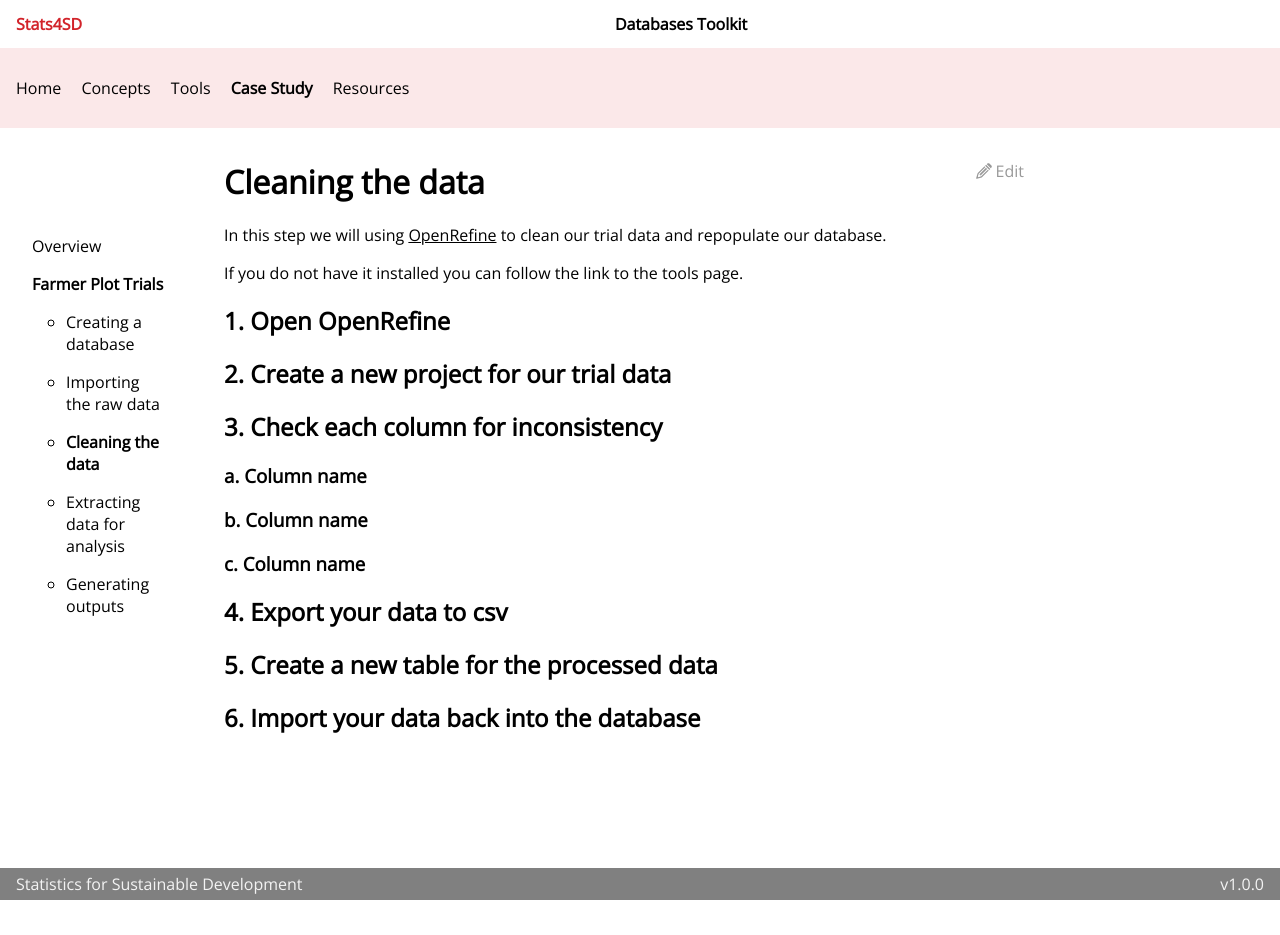
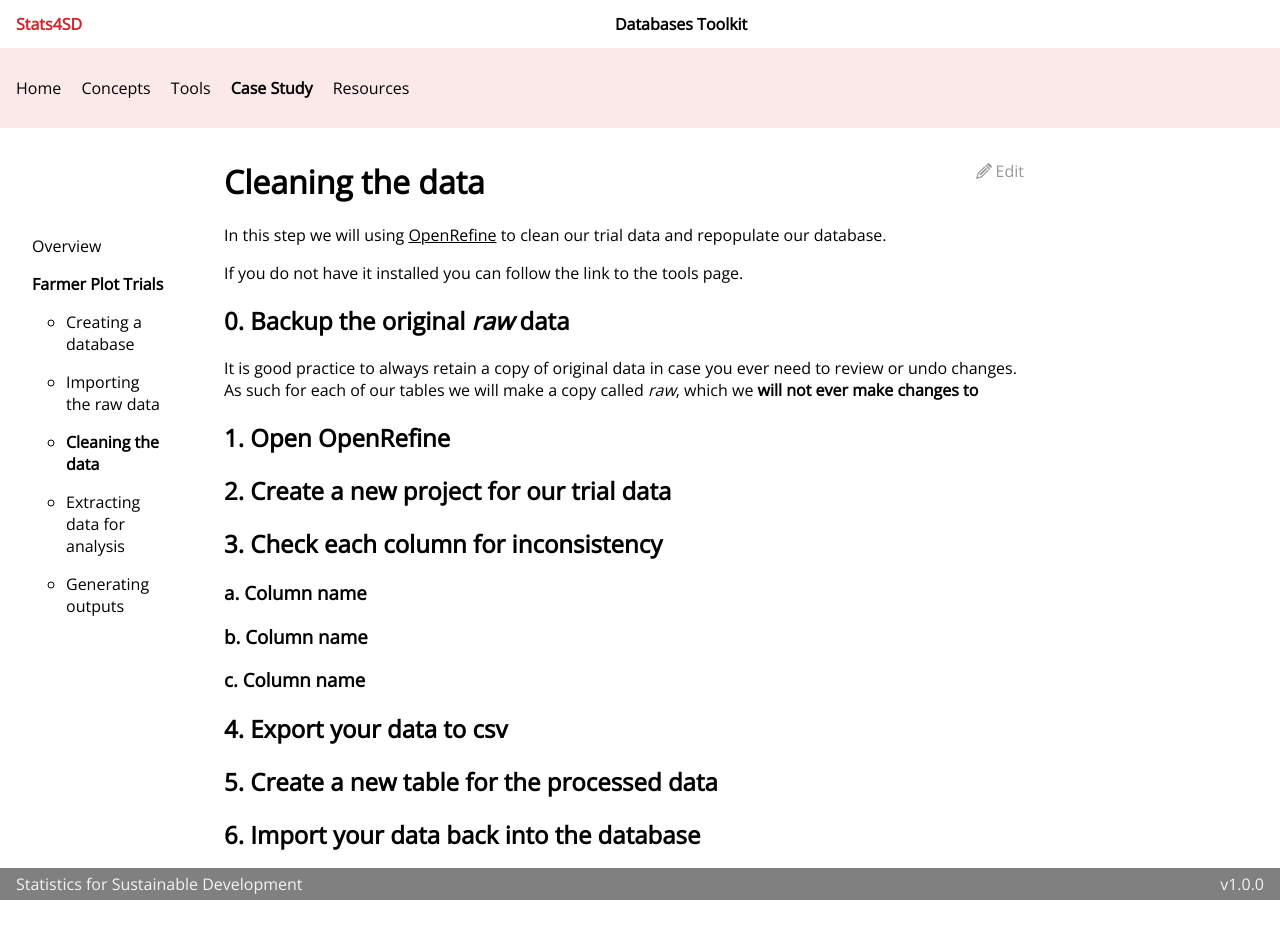
Before and after one commit to stats4sd/Installation-Guides, a Jekyll site: the page built from guides/CaseStudies/FarmerPlotTrials/step3.md, in a window 1280 px wide. Built offline with Jekyll 4.4.1, drawn with Linux system fonts in a browser that asks for light colours; before the commit the page ends 900 px from its top, so only the background shows below that.

Commit message:
start of work

```diff
--- a/guides/CaseStudies/FarmerPlotTrials/step3.md
+++ b/guides/CaseStudies/FarmerPlotTrials/step3.md
@@ -11,6 +11,11 @@ permalink: /case-study/farmer-plot-trials/step-3
 In this step we will using [OpenRefine](/tools/open-refine) to clean our trial data and repopulate our database.
 
 If you do not have it installed you can follow the link to the tools page.
+
+## 0. Backup the original _raw_ data
+
+It is good practice to always retain a copy of original data in case you ever need to review or undo changes.
+As such for each of our tables we will make a copy called _raw_, which we **will not ever make changes to**
 
 ## 1. Open OpenRefine
 
```
Also changed, not shown: assets/images/FarmerTrials/data-backup-1.png (added), assets/images/FarmerTrials/data-backup-2.png (added), 1 other file.
